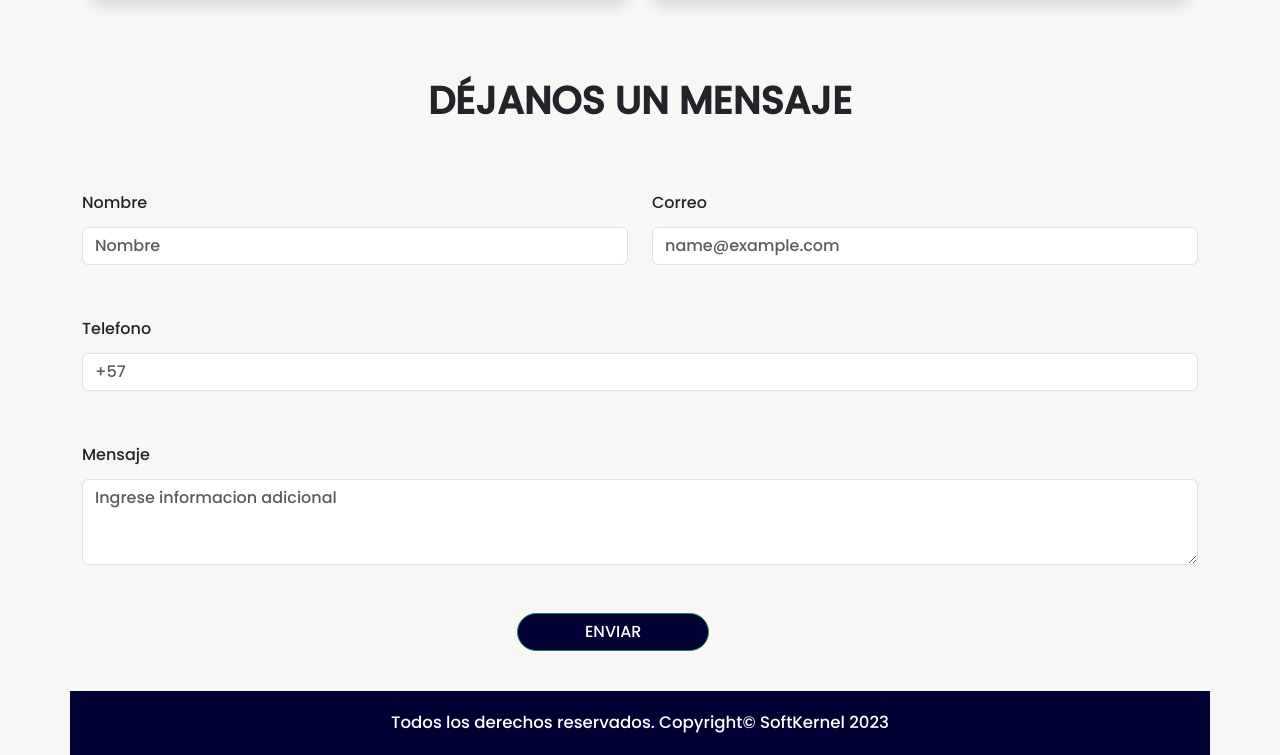
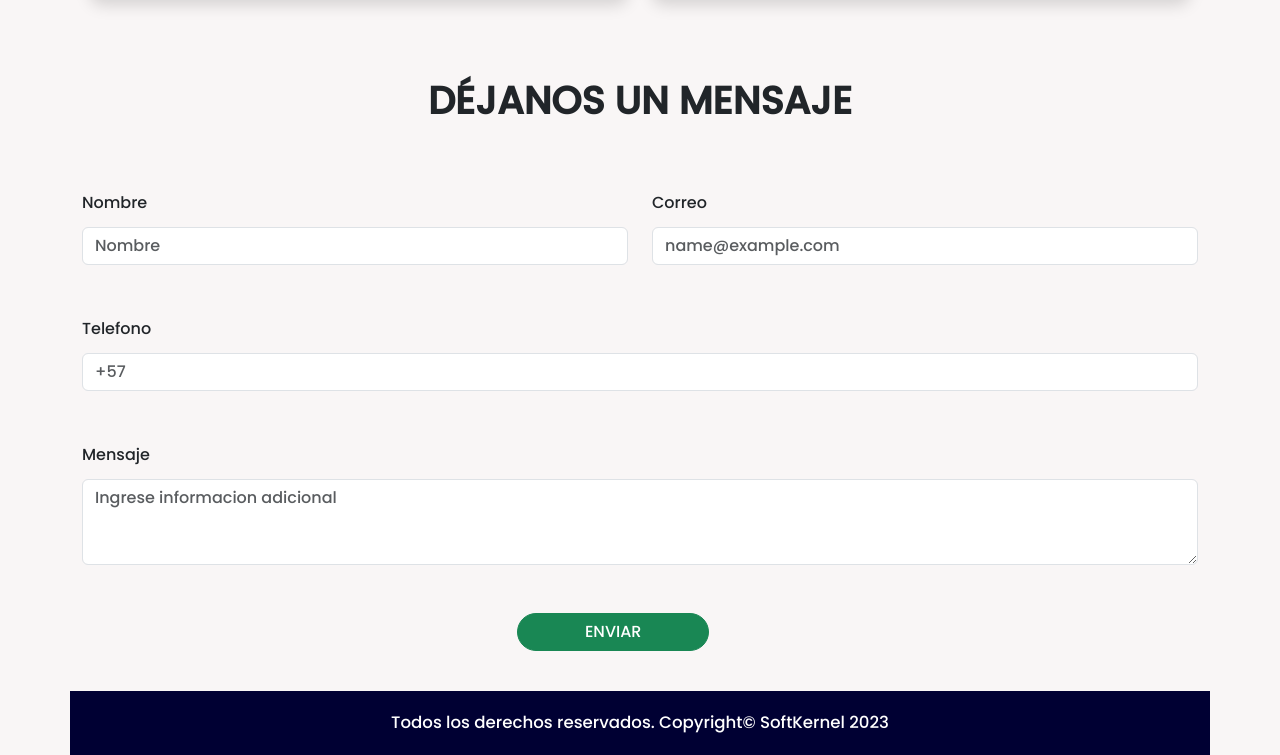
Before and after one commit to Sisteamteachi/Portafolio, a website: page index.html in a window 1280 px wide. Shown: the part 2452-3207 px from the top of the page. Drawn offline with nearby package versions, Linux system fonts and the light colour scheme.

Commit message:
se organiza los botones del modal

```diff
--- a/index.html
+++ b/index.html
@@ -264,7 +264,7 @@
           </div>
         </div>
         <br />
-        <button class="btn button btn-success col-12 my-3" onclick="save()">Enviar</button>
+        <button class="btn  btn-success col-12 my-3" onclick="save()">Enviar</button>
       </section>
     </div>
     <footer class="text-white mt-4 container">
```
